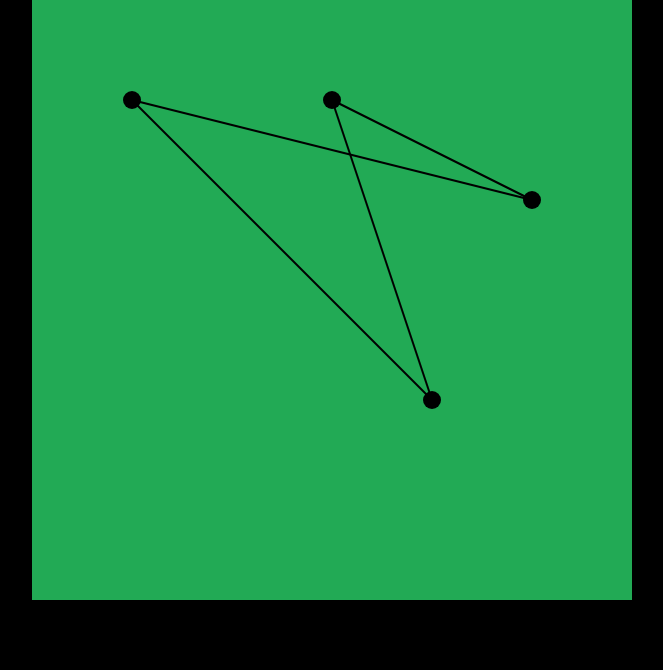
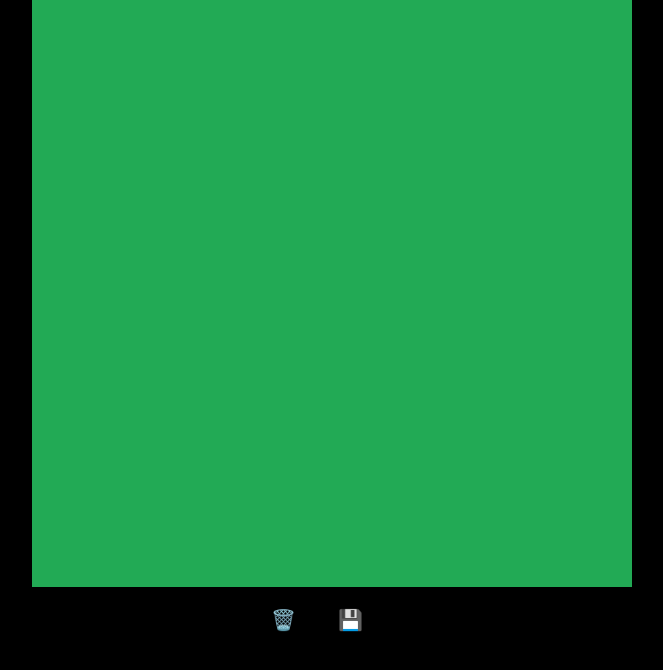
Before and after one commit to sanishchirayath1/virtual-world, a website built with Vite: page index.html in a window 1280 px wide. Shown: the part 120-790 px from the top of the page, without its empty margins (308-971 px from the left). Built offline with nearby package versions, Linux system fonts and the light colour scheme.

Commit message:
feat: dispose, save implemented

```diff
--- a/index.html
+++ b/index.html
@@ -9,7 +9,10 @@
   <body>
     <h1>The VirtuaVerse</h1>
     <canvas id="myCanvas"></canvas>
-    <div id="controls"></div>
+    <div id="controls">
+      <button id="dispose">🗑️</button>
+      <button id="save">💾</button>
+    </div>
 
     <script type="module" src="/src/main.ts"></script>
   </body>
--- a/src/js/graphEditor.ts
+++ b/src/js/graphEditor.ts
@@ -75,6 +75,12 @@ class GraphEditor {
     this.hovered = null;
   }
 
+  dispose() {
+    this.graph.dispose();
+    this.selected = null;
+    this.hovered = null;
+  }
+
   display() {
     this.graph.draw(this.ctx);
     if (this.hovered) {
--- a/src/js/math/graph.ts
+++ b/src/js/math/graph.ts
@@ -6,6 +6,18 @@ class Graph {
   constructor(points: Point[] = [], segments: Segment[] = []) {
     this.points = points;
     this.segments = segments;
+  }
+
+  static load(info: { points: Point[]; segments: Segment[] }) {
+    const points = info.points.map((p) => new Point(p.x, p.y));
+    const segments = info.segments.map(
+      (s) =>
+        new Segment(
+          points.find((p) => p.equals(s.p1))!,
+          points.find((p) => p.equals(s.p2))!
+        )
+    );
+    return new Graph(points, segments);
   }
 
   addPoint(point: Point) {
--- a/src/main.ts
+++ b/src/main.ts
@@ -1,22 +1,16 @@
 import "./style.css";
-import { Graph, Point, Segment, GraphEditor, Viewport } from "@/js";
+import { Graph, GraphEditor, Viewport } from "@/js";
 
 const myCanvas = document.getElementById("myCanvas")! as HTMLCanvasElement;
+const dispostBtn = document.getElementById("dispose")! as HTMLButtonElement;
+const saveBtn = document.getElementById("save")! as HTMLButtonElement;
 myCanvas.width = 600;
 myCanvas.height = 600;
-
-let ctx = myCanvas.getContext("2d")!;
-const p1 = new Point(100, 100);
-const p2 = new Point(500, 200);
-const p3 = new Point(300, 100);
-const p4 = new Point(400, 400);
-
-const s1 = new Segment(p1, p2);
-const s2 = new Segment(p2, p3);
-const s3 = new Segment(p3, p4);
-const s4 = new Segment(p4, p1);
-
-const graph = new Graph([p1, p2, p3, p4], [s1, s2, s3, s4]);
+const graphStr = localStorage.getItem("graph");
+const graphInfo = graphStr ? JSON.parse(graphStr) : null;
+const graph = graphInfo
+  ? Graph.load(graphInfo)
+  : new Graph();
 const viewport = new Viewport(myCanvas);
 const graphEditor = new GraphEditor(viewport, graph);
 
@@ -27,3 +21,12 @@ function animate() {
   graphEditor.display();
   requestAnimationFrame(animate);
 }
+
+dispostBtn.addEventListener("click", () => {
+  graphEditor.dispose();
+  localStorage.removeItem("graph");
+});
+
+saveBtn.addEventListener("click", () => {
+  localStorage.setItem("graph", JSON.stringify(graph));
+});
--- a/src/style.css
+++ b/src/style.css
@@ -25,10 +25,16 @@ h1 {
 
 button {
   margin-right: 30px;
-  padding: 10px 20px;
   border: none;
-  background-color: blueviolet;
   color: white;
-  font-size: 16px;
+  background-color: transparent;
+  font-size: 20px;
   border-radius: 4px;
+  transition: all 0.2s ease-in-out;
+  transform-origin: center;
 }
+
+button:hover {
+  cursor: pointer;
+  transform: scale(1.5);
+}
```
